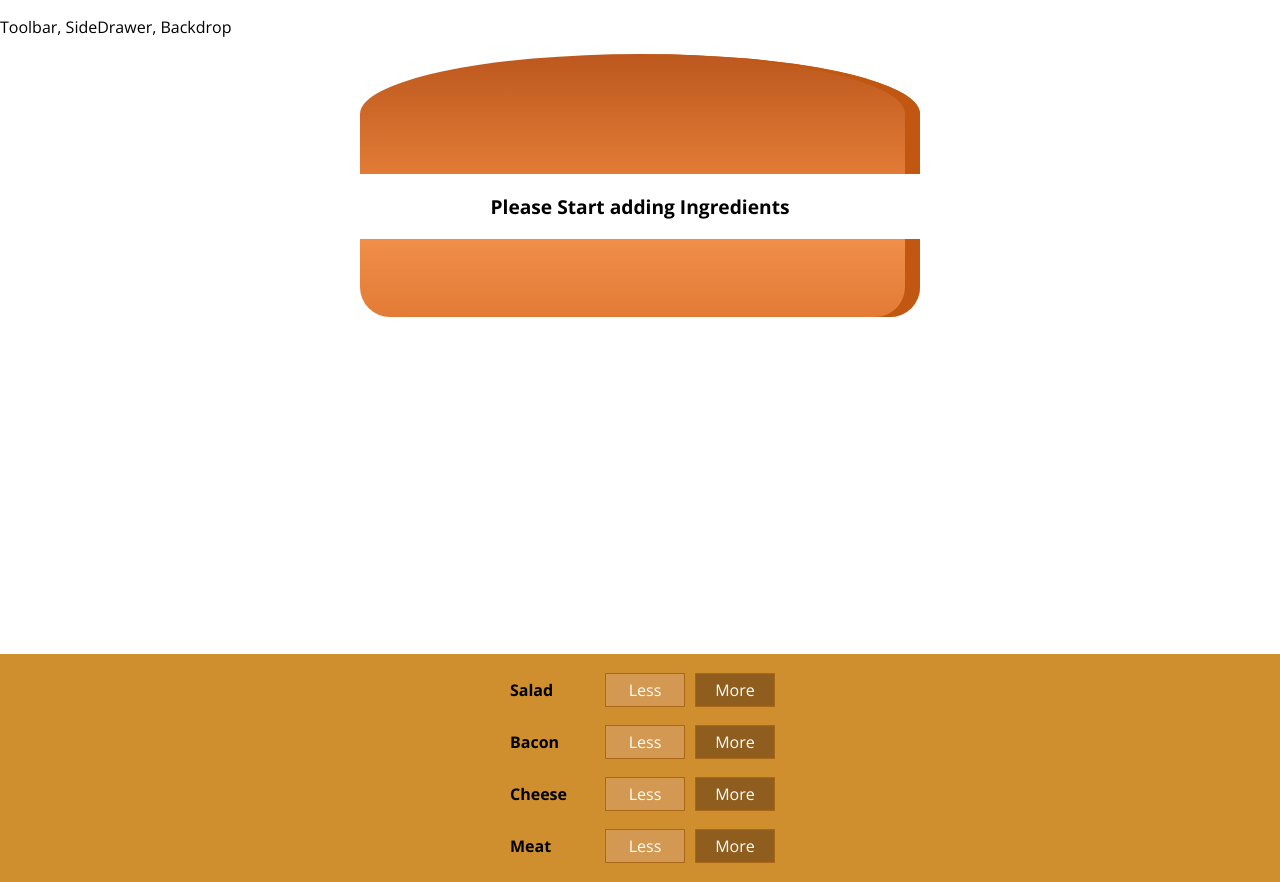
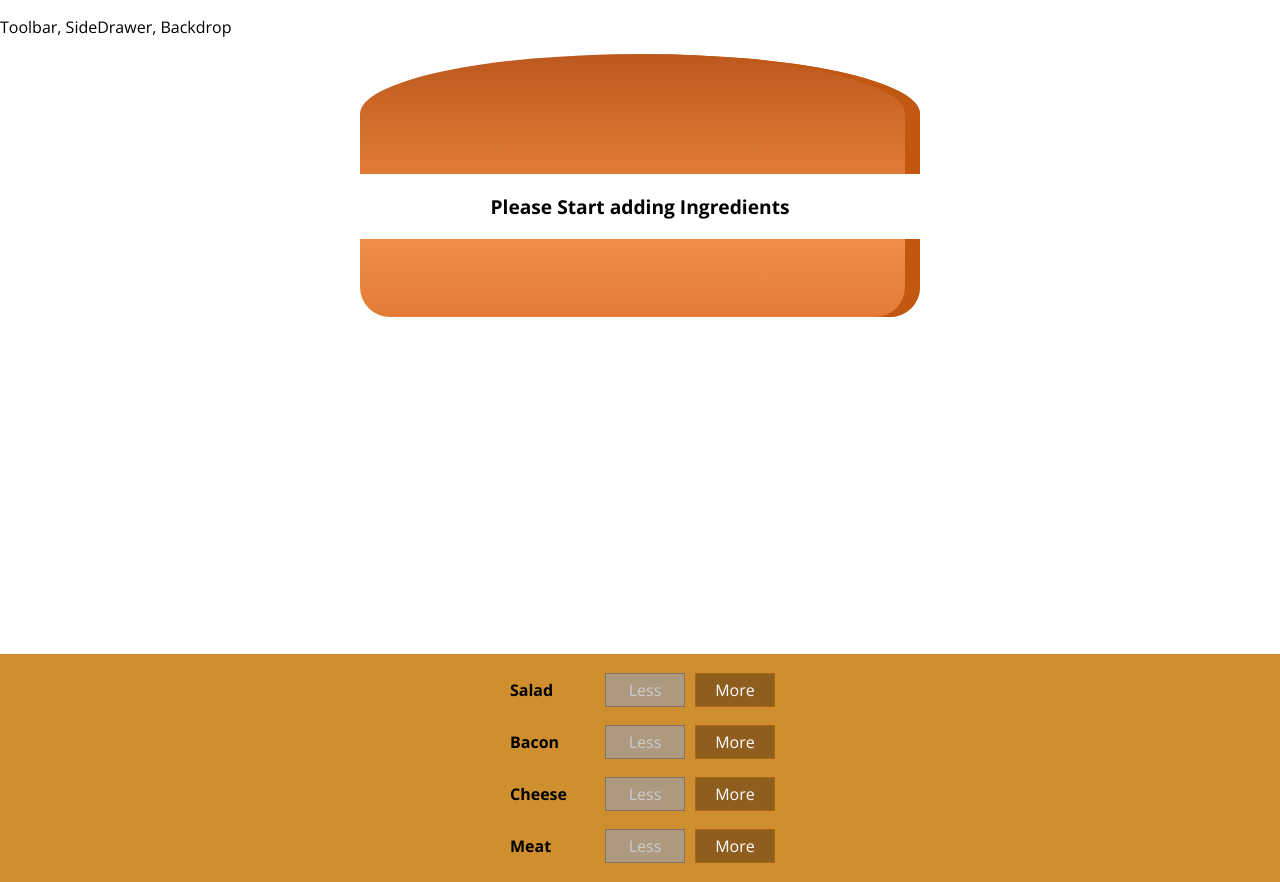
Before and after one commit to patpalmerston/burger-builder, a React (Create React App) app in the folder burger-builder/: page / in a window 1280 px wide. Built offline with nearby package versions, Linux system fonts and the light colour scheme; the HTML template or start-up script is replaced by a standard one.

Commit message:
disable feature grays out at zero

```diff
--- a/burger-builder/src/components/Burger/BuildControls/BuildControl/BuildControl.js
+++ b/burger-builder/src/components/Burger/BuildControls/BuildControl/BuildControl.js
@@ -6,7 +6,11 @@
     return (
         <div className={classes.BuildControl}>
             <div className={classes.Label}>{props.label}</div>
-            <button className={classes.Less} onClick={props.removed}>
+            <button
+                className={classes.Less}
+                onClick={props.removed}
+                disabled={props.disabled}
+            >
                 Less
             </button>
             <button className={classes.More} onClick={props.added}>
--- a/burger-builder/src/components/Burger/BuildControls/BuildControls.js
+++ b/burger-builder/src/components/Burger/BuildControls/BuildControls.js
@@ -21,6 +21,7 @@
                     added={() => props.ingredientAdded(ctrl.type)}
                     // hook up the removed ingredient function to buildcontrols and then activate button
                     removed={() => props.ingredientRemove(ctrl.type)}
+                    disabled={props.disabled[ctrl.type]}
                 />
             ))}
         </div>
--- a/burger-builder/src/containers/BurgerBuilder/BurgerBuilder.js
+++ b/burger-builder/src/containers/BurgerBuilder/BurgerBuilder.js
@@ -60,6 +60,10 @@
     removeIngredientHandler = (type) => {
         // need to know what old ingredient count it, for given type
         const oldCount = this.state.ingredients[type];
+        // we need to check to make sure we dont get negative ingredients
+        if (oldCount <= 0) {
+            return;
+        }
         // calculate oldCount minus one for the new count
         const updatedCount = oldCount - 1;
         // state updated in immutable way by creating a copy of old state in new variable to be manipulated
@@ -83,12 +87,20 @@
     };
 
     render() {
+        // copy state in an immutable way
+        const disabledInfo = {
+            ...this.state.ingredients,
+        };
+        for (let key in disabledInfo) {
+            disabledInfo[key] = disabledInfo[key] <= 0;
+        }
         return (
             <Aux>
                 <Burger ingredients={this.state.ingredients} />
                 <BuildControls
                     ingredientAdded={this.addIngredientHandler}
                     ingredientRemove={this.removeIngredientHandler}
+                    disabled={disabledInfo}
                 />
             </Aux>
         );
```
